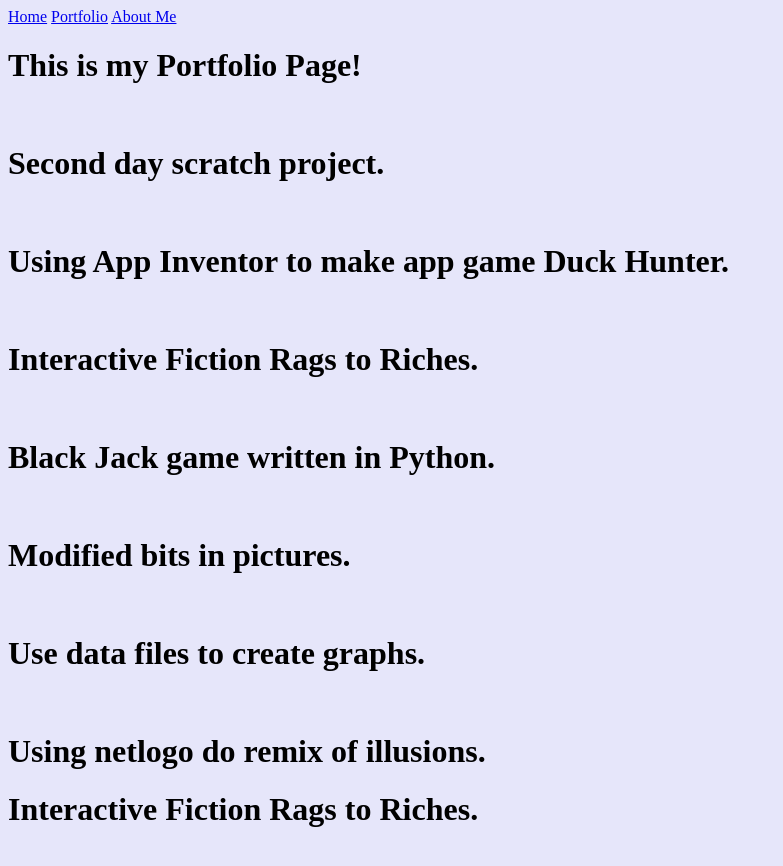
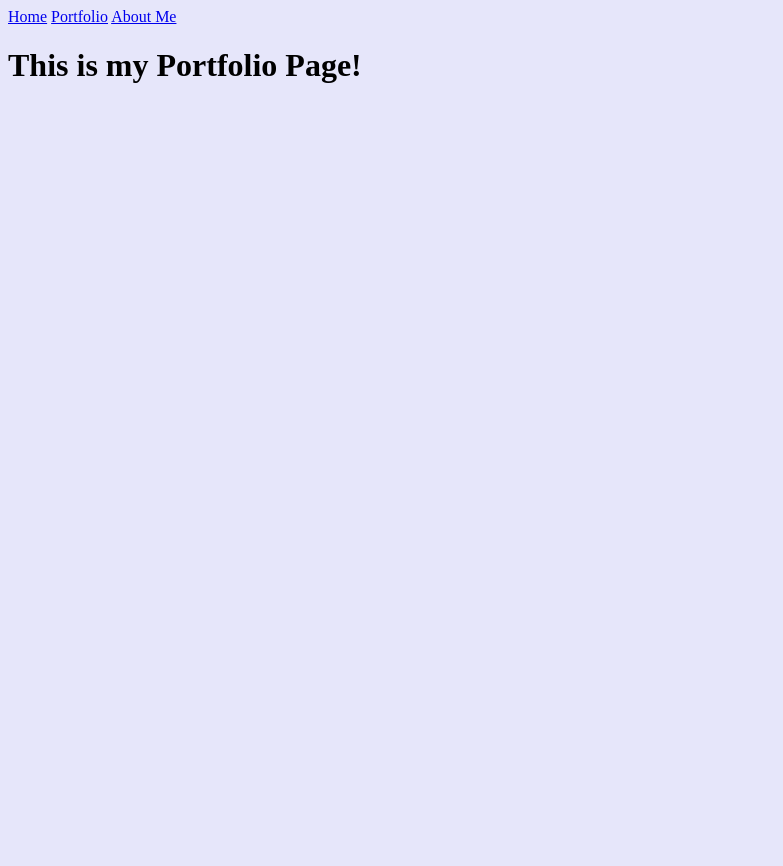
Before and after one commit to saragonzalez15/csp2020, a plain HTML site: page portfolio.html in a window 1280 px wide. Shown: the whole page, without its empty margins (0-783 px from the left). After the commit the page ends 800 px from the top, so only its background shows below. Drawn offline with Linux system fonts and the light colour scheme.

Commit message:
Add files via upload

```diff
--- a/portfolio.html
+++ b/portfolio.html
@@ -9,21 +9,5 @@
     <a href="portfolio.html">Portfolio</a>
     <a href="aboutme.html">About Me</a>
     <h1>This is my Portfolio Page!</h1>
-    <br>
-    <h1>   Second day scratch project.</h1>
-    <br>
-    <h1>   Using App Inventor to make app game Duck Hunter.</h1>
-    <br>
-    <h1>   Interactive Fiction Rags to Riches.</h1>
-    <br>
-    <h1>   Black Jack game written in Python.</h1>
-    <br>
-    <h1>   Modified bits in pictures.</h1>
-    <br>
-    <h1>   Use data files to create graphs.</h1>
-    <br>
-    <h1>   Using netlogo do remix of illusions.</h1>
-    <h1>   Interactive Fiction Rags to Riches.</h1>
-    <br>
 	  </body>
 	</html>
```
